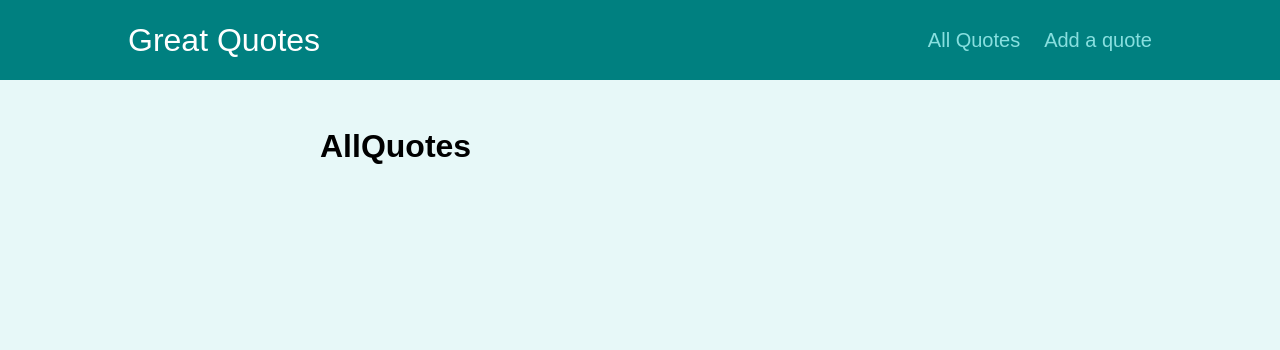
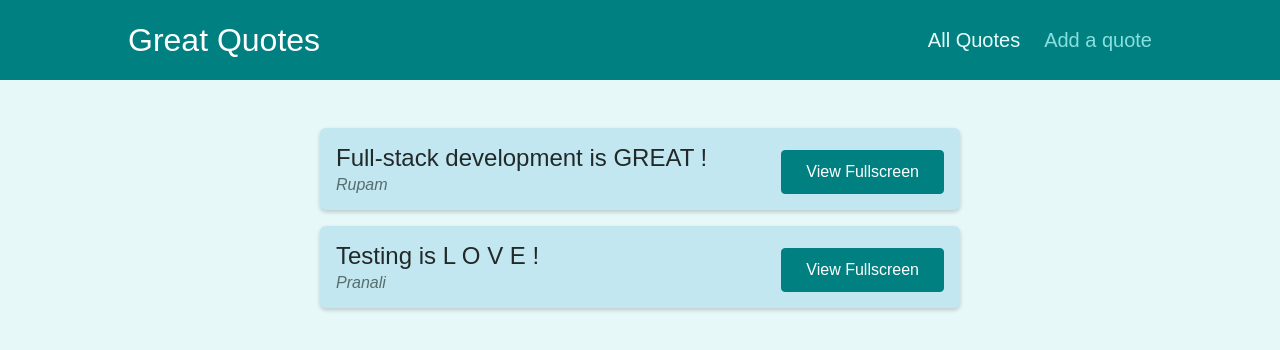
Before and after one commit to rupamsutar/Great-Quotes, a React (Create React App) app: page /quotes in a window 1280 px wide. Shown: the top 350 px of the page. Built offline with nearby package versions, Linux system fonts and the light colour scheme.

Commit message:
Adding Dummy Data and more content

```diff
--- a/src/components/layout/MainNavigation.js
+++ b/src/components/layout/MainNavigation.js
@@ -7,7 +7,7 @@ const MainNavigation = () => {
             <nav className={Classes.nav}>
                 <ul>
                     <li>
-                        <NavLink activeClassName={Classes.active} to=".quotes">All Quotes</NavLink>
+                        <NavLink activeClassName={Classes.active} to="/quotes">All Quotes</NavLink>
                     </li>
                     <li>
                         <NavLink activeClassName={Classes.active} to="/new-quote">Add a quote</NavLink>
--- a/src/pages/AllQuotes.js
+++ b/src/pages/AllQuotes.js
@@ -1,6 +1,11 @@
+import QuoteList from "../components/quotes/QuoteList";
+
+const DUMMY_QUOTES = [{id: "q1", author:"Rupam", text: "Full-stack development is GREAT !"},
+    {id:"q2", author:"Pranali", text:"Testing is L O V E !"}];
+
 const AllQuotes = () => {
     return(
-        <h1>AllQuotes</h1>
+            <QuoteList quotes={DUMMY_QUOTES} />
     )
 }
 
--- a/src/pages/NewQuote.js
+++ b/src/pages/NewQuote.js
@@ -1,6 +1,12 @@
+import QuoteForm from "../components/quotes/QuoteForm"
+
 const NewQuote = () => {
+
+    const addQuoteHandler = (quoteData) => {
+        console.log(quoteData);
+    }
     return(
-        <h1>NewQuote</h1>
+        <QuoteForm onAddQuote={addQuoteHandler}></QuoteForm>
     )
 }
 
```
